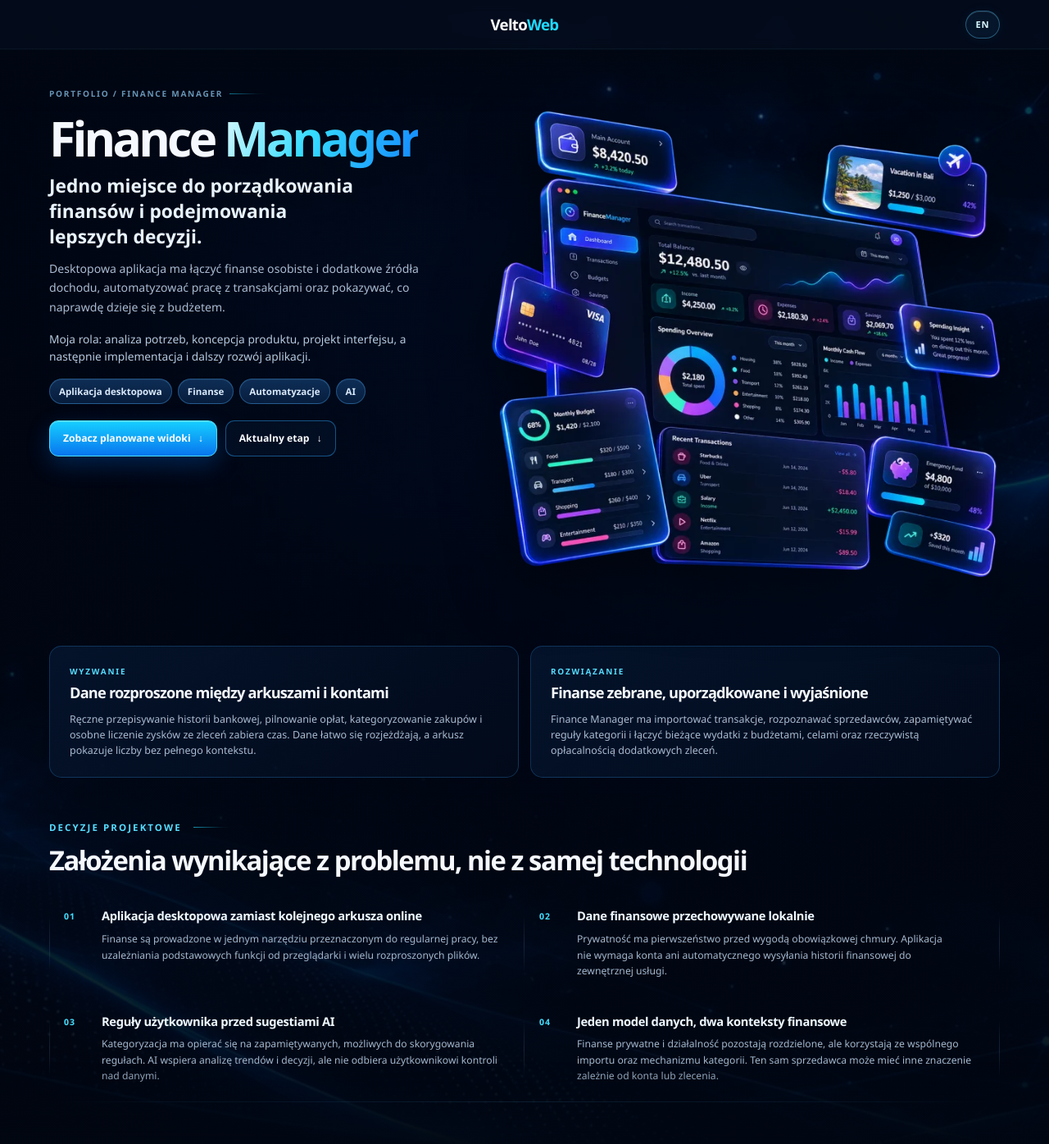
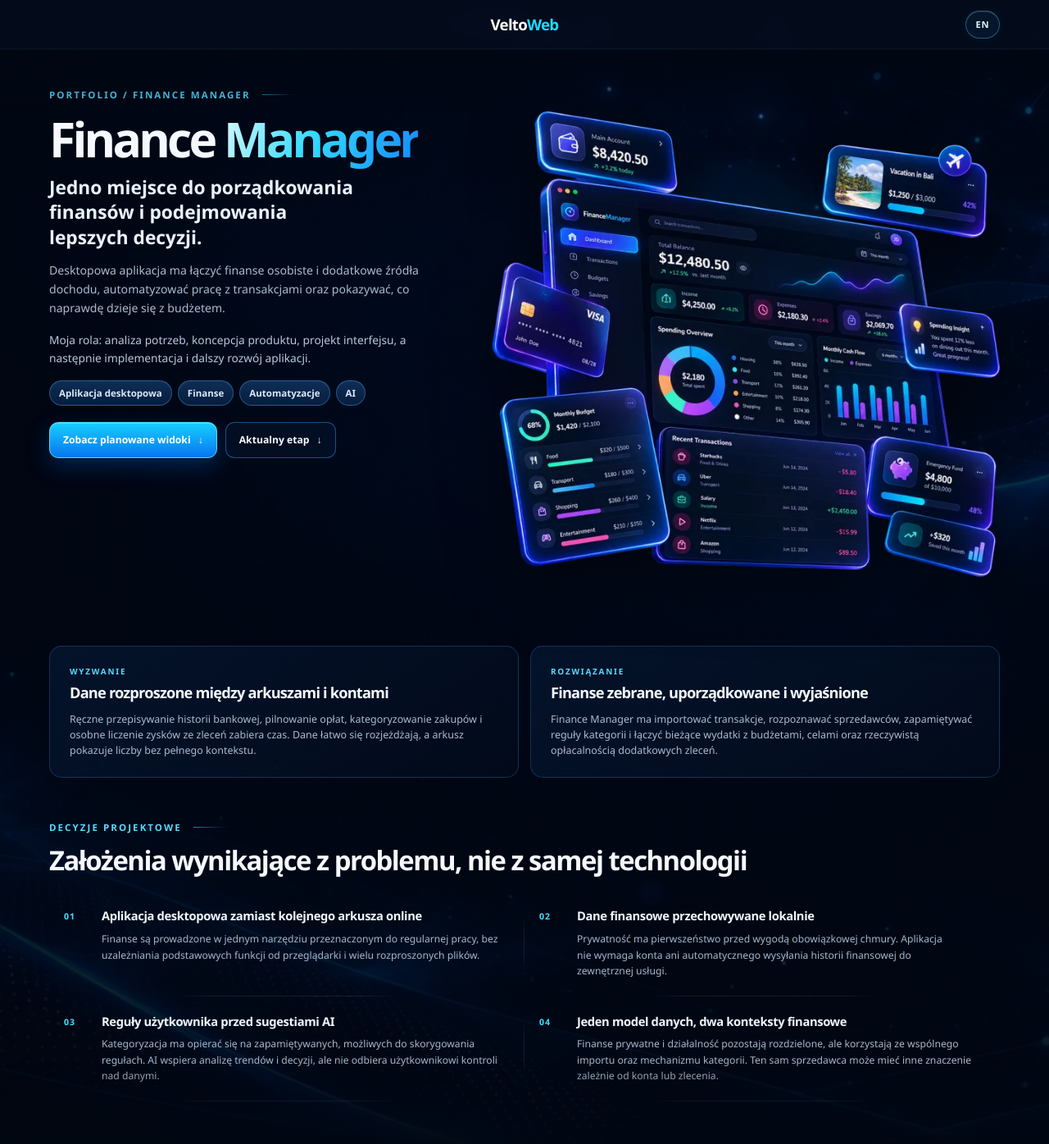
Before and after one commit to wiktor-furmanczyk/wiktor-furmanczyk.github.io, a Jekyll site: the page built from projects/finance-manager/index.md, in a window 1280 px wide and 1400 px high. Shown: the top 1396 px of the window at 82% size. Built offline with Jekyll 4.4.1, drawn with Linux system fonts in a browser that asks for light colours.

Commit message:
Match finance dividers to annotated layout

```diff
--- a/assets/css/style.scss
+++ b/assets/css/style.scss
@@ -214,7 +214,7 @@ body.header-hidden .site-header:not(:focus-within) { transform: translate3d(0, -
 .lingua-project .product-hero { padding-bottom: 42px; }
 .lingua-project .product-copy { max-width: 620px; }
 .lingua-project .back-link { margin-bottom: 18px; }
-.product-eyebrow { display: flex; align-items: center; gap: 8px; margin: 0 0 14px; color: #83b9df; font-size: .63rem; font-weight: 800; letter-spacing: .17em; text-transform: uppercase; }
+.product-eyebrow { display: flex; align-items: center; gap: 14px; margin: 0 0 13px; color: #56dcff; font-size: .72rem; font-weight: 800; letter-spacing: .18em; text-transform: uppercase; }
 .product-eyebrow span { display: none; }
 .lingua-project .product-title-row { display: block; }
 .lingua-project .product-copy h1 { font-size: clamp(2.8rem, 5vw, 4.4rem); }
@@ -342,12 +342,19 @@ body.header-hidden .site-header:not(:focus-within) { transform: translate3d(0, -
 .project-tech-heading h2 { margin: 0; font-size: 1.12rem; }
 .project-tech-heading > p:last-child { margin: 6px 0 0; color: var(--muted); font-size: .72rem; }
 .project-tech-list { display: grid; grid-template-columns: repeat(4, minmax(0, 1fr)); align-items: stretch; margin: 0; list-style: none; }
-.expertise-strip, .project-tech-list, .finance-decision-grid, .finance-feature-list { --grid-line: rgba(105,160,211,.1); gap: 0; padding: 0; background: transparent; border-bottom: 1px solid transparent; border-image: var(--divider-gradient) 1; }
-.expertise-strip div, .project-tech-list li, .finance-decision-grid article, .finance-feature-list li { position: relative; background: transparent; }
-.expertise-strip div::before, .expertise-strip div::after, .project-tech-list li::before, .project-tech-list li::after, .finance-decision-grid article::before, .finance-decision-grid article::after, .finance-feature-list li::before, .finance-feature-list li::after { position: absolute; top: 22%; width: 1px; height: 56%; content: ""; background: linear-gradient(to bottom, transparent, rgba(105,160,211,.13) 30%, rgba(105,160,211,.18) 50%, rgba(105,160,211,.13) 70%, transparent); pointer-events: none; }
-.expertise-strip div::before, .project-tech-list li::before, .finance-decision-grid article::before, .finance-feature-list li::before { display: none; left: 0; }
-.expertise-strip div::after, .project-tech-list li::after, .finance-decision-grid article::after, .finance-feature-list li::after { right: 0; }
-.expertise-strip div:first-child::before, .project-tech-list li:first-child::before, .finance-decision-grid article:nth-child(odd)::before, .finance-feature-list li:nth-child(odd)::before { display: block; }
+.expertise-strip, .project-tech-list { --grid-line: rgba(105,160,211,.1); gap: 0; padding: 0; background: transparent; border-bottom: 1px solid transparent; border-image: var(--divider-gradient) 1; }
+.expertise-strip div, .project-tech-list li { position: relative; background: transparent; }
+.expertise-strip div::before, .expertise-strip div::after, .project-tech-list li::before, .project-tech-list li::after { position: absolute; top: 22%; width: 1px; height: 56%; content: ""; background: linear-gradient(to bottom, transparent, rgba(105,160,211,.13) 30%, rgba(105,160,211,.18) 50%, rgba(105,160,211,.13) 70%, transparent); pointer-events: none; }
+.expertise-strip div::before, .project-tech-list li::before { display: none; left: 0; }
+.expertise-strip div::after, .project-tech-list li::after { right: 0; }
+.expertise-strip div:first-child::before, .project-tech-list li:first-child::before { display: block; }
+.finance-decision-grid, .finance-feature-list { gap: 0; padding: 0; background: transparent; border: 0; }
+.finance-decision-grid { --finance-line-inset: 26%; }
+.finance-feature-list { --finance-line-inset: 23%; }
+.finance-decision-grid article, .finance-feature-list li { position: relative; background: transparent; }
+.finance-decision-grid article::before, .finance-feature-list li::before { position: absolute; top: 22%; right: 0; display: none; width: 1px; height: 56%; content: ""; background: linear-gradient(to bottom, transparent, rgba(105,160,211,.13) 30%, rgba(105,160,211,.18) 50%, rgba(105,160,211,.13) 70%, transparent); pointer-events: none; }
+.finance-decision-grid article:nth-child(odd)::before, .finance-feature-list li:nth-child(odd)::before { display: block; }
+.finance-decision-grid article::after, .finance-feature-list li::after { position: absolute; height: 1px; right: var(--finance-line-inset); bottom: 0; left: var(--finance-line-inset); content: ""; background: linear-gradient(90deg, transparent, rgba(105,160,211,.16) 18%, rgba(105,160,211,.16) 82%, transparent); pointer-events: none; }
 .project-tech-list li { display: grid; min-height: 100px; place-items: center; align-content: center; gap: 8px; padding: 10px 8px; color: #d9e9fa; font-size: .82rem; font-weight: 700; text-align: center; white-space: nowrap; }
 .writing-project .project-tech-list { grid-template-columns: repeat(3, minmax(0, 1fr)); }
 .project-tech-list svg { width: 50px; height: 50px; flex: 0 0 50px; fill: currentColor; filter: drop-shadow(0 3px 8px rgba(0,0,0,.28)); }
@@ -443,7 +450,7 @@ body.header-hidden .site-header:not(:focus-within) { transform: translate3d(0, -
   .finance-project .product-actions .button { width: 100%; }
   .finance-decision-grid { grid-template-columns: 1fr; }
   .finance-decision-grid article { padding: 18px 18px 18px 54px; }
-  .finance-decision-grid article::before, .finance-feature-list li::before { display: block; }
+  .finance-decision-grid article:nth-child(odd)::before, .finance-feature-list li:nth-child(odd)::before { display: none; }
   .finance-decision-grid article > span { top: 20px; }
   .finance-decision-grid h3 { font-size: .96rem; }
   .finance-decision-grid p { font-size: .88rem; }
@@ -611,7 +618,6 @@ body.header-hidden .site-header:not(:focus-within) { transform: translate3d(0, -
   .showcase-project, .showcase-project-writing { grid-template-columns: 1fr; }.showcase-art { min-height: 420px; overflow: hidden; }.showcase-copy { padding: 32px 28px; }.showcase-art img, .showcase-project-writing .showcase-art img { width: 98%; height: 98%; inset: 1%; -webkit-mask-image: linear-gradient(to bottom, transparent 0%, #000 15%, #000 100%); mask-image: linear-gradient(to bottom, transparent 0%, #000 15%, #000 100%); }.showcase-project-writing .showcase-art img { width: 92%; height: 92%; inset: 4%; }.projects-upcoming { grid-template-columns: auto 1fr; }.projects-question { display: none; }
   .footer-minimal { gap: 10px 22px; }
   .language-switch { min-width: 44px; min-height: 44px; }
-  .product-eyebrow { font-size: .7rem; }
   .status-badge { font-size: .75rem; }
   .gallery-hint { display: block; margin: -7px 0 10px; color: #b8c8dd; font-size: .75rem; line-height: 1.4; }
   .project-role { font-size: .94rem; }
```
